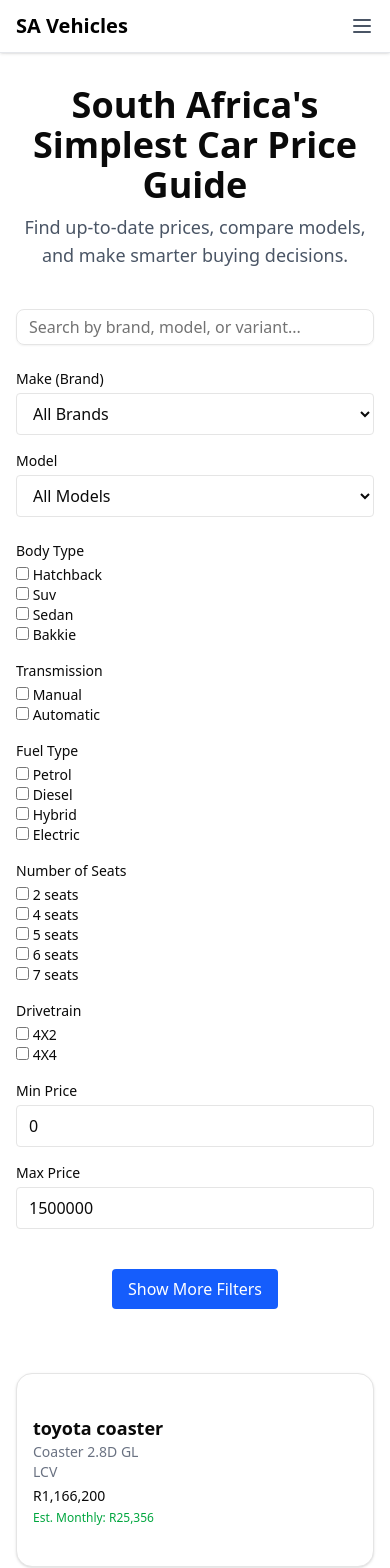
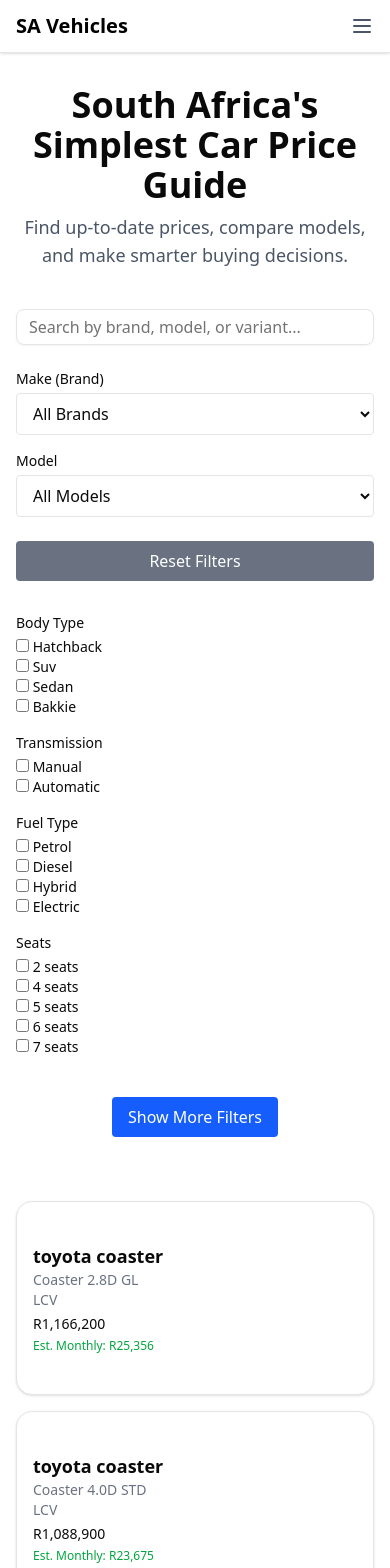
Before and after one commit to antcara/sa-vehicles, a Next.js app: page / in a window 390 px wide. Shown: the top 1568 px of the page. Built offline with nearby package versions, Linux system fonts and the light colour scheme.

Commit message:
went back to 28/04 version

```diff
--- a/src/app/page.tsx
+++ b/src/app/page.tsx
@@ -14,7 +14,7 @@
   { title: "Car Finance Calculator", href: "/tools/finance-calculator" },
 ];
 
-// --- Helper Functions ---
+// Helpers
 function parsePrice(value: string | number): number {
   if (typeof value === "string") {
     return parseInt(value.replace(/[^0-9]/g, "")) || 0;
@@ -38,6 +38,7 @@
   const monthlyPayment = loanAmount * (monthlyInterest / (1 - Math.pow(1 + monthlyInterest, -termMonths)));
   return Math.round(monthlyPayment);
 }
+
 const HomePage = () => {
   const [hasMounted, setHasMounted] = useState(false);
 
@@ -45,9 +46,12 @@
     setHasMounted(true);
   }, []);
 
+  // Search + Make + Model
   const [search, setSearch] = useState("");
   const [selectedMake, setSelectedMake] = useState("");
   const [selectedModel, setSelectedModel] = useState("");
+
+  // Vehicle filters
   const [minPrice, setMinPrice] = useState(0);
   const [maxPrice, setMaxPrice] = useState(1500000);
   const [bodyTypeFilters, setBodyTypeFilters] = useState<string[]>([]);
@@ -65,7 +69,6 @@
   const [minMonthly, setMinMonthly] = useState(0);
   const [maxMonthly, setMaxMonthly] = useState(30000);
 
-  // More Filters toggle
   const [showMoreFilters, setShowMoreFilters] = useState(false);
 
   const brands = [...new Set(carData.map(car => car.brand))].sort();
@@ -78,6 +81,87 @@
   if (!hasMounted) {
     return null;
   }
+
+  const resetFilters = () => {
+    setSearch("");
+    setSelectedMake("");
+    setSelectedModel("");
+    setMinPrice(0);
+    setMaxPrice(1500000);
+    setDeposit(0);
+    setLoanTermMonths(60);
+    setInterestRate(11);
+    setBalloonPercentage(0);
+    setMinMonthly(0);
+    setMaxMonthly(30000);
+    setBodyTypeFilters([]);
+    setTransmissionFilters([]);
+    setFuelTypeFilters([]);
+    setDriveFilters([]);
+    setSeatFilters([]);
+    setShowMoreFilters(false);
+    window.scrollTo({ top: 0, behavior: "smooth" });
+  };
+
+  const handleRemoveFilter = (filter) => {
+    switch (filter.type) {
+      case "make":
+        setSelectedMake("");
+        setSelectedModel("");
+        break;
+      case "model":
+        setSelectedModel("");
+        break;
+      case "bodyType":
+        setBodyTypeFilters(prev => prev.filter((t) => t !== filter.label.toLowerCase()));
+        break;
+      case "transmission":
+        setTransmissionFilters(prev => prev.filter((t) => t !== filter.label.toLowerCase()));
+        break;
+      case "fuelType":
+        setFuelTypeFilters(prev => prev.filter((t) => t !== filter.label.toLowerCase()));
+        break;
+      case "drive":
+        setDriveFilters(prev => prev.filter((t) => t !== filter.label.toLowerCase()));
+        break;
+      case "seats":
+        setSeatFilters(prev => prev.filter((n) => n !== filter.value));
+        break;
+      case "minPrice":
+        setMinPrice(0);
+        break;
+      case "maxPrice":
+        setMaxPrice(1500000);
+        break;
+      case "monthly":
+        setMinMonthly(0);
+        setMaxMonthly(30000);
+        break;
+      case "deposit":
+        setDeposit(0);
+        break;
+      case "balloon":
+        setBalloonPercentage(0);
+        break;
+      default:
+        break;
+    }
+  };
+
+  const activeFilters = [];
+  if (selectedMake) activeFilters.push({ label: selectedMake, type: "make" });
+  if (selectedModel) activeFilters.push({ label: selectedModel, type: "model" });
+  if (bodyTypeFilters.length > 0) activeFilters.push(...bodyTypeFilters.map(type => ({ label: type.charAt(0).toUpperCase() + type.slice(1), type: "bodyType" })));
+  if (transmissionFilters.length > 0) activeFilters.push(...transmissionFilters.map(type => ({ label: type.charAt(0).toUpperCase() + type.slice(1), type: "transmission" })));
+  if (fuelTypeFilters.length > 0) activeFilters.push(...fuelTypeFilters.map(type => ({ label: type.charAt(0).toUpperCase() + type.slice(1), type: "fuelType" })));
+  if (driveFilters.length > 0) activeFilters.push(...driveFilters.map(type => ({ label: type.toUpperCase(), type: "drive" })));
+  if (seatFilters.length > 0) activeFilters.push(...seatFilters.map(num => ({ label: `${num} seats`, type: "seats", value: num })));
+  if (minPrice > 0) activeFilters.push({ label: `Min R${minPrice.toLocaleString("en-ZA")}`, type: "minPrice" });
+  if (maxPrice < 1500000) activeFilters.push({ label: `Max R${maxPrice.toLocaleString("en-ZA")}`, type: "maxPrice" });
+  if (minMonthly > 0 || maxMonthly < 30000) activeFilters.push({ label: `Monthly R${minMonthly} - R${maxMonthly}`, type: "monthly" });
+  if (deposit > 0) activeFilters.push({ label: `Deposit R${deposit.toLocaleString("en-ZA")}`, type: "deposit" });
+  if (balloonPercentage > 0) activeFilters.push({ label: `Balloon ${balloonPercentage}%`, type: "balloon" });
+
   const filteredCars = carData
     .filter((car) => {
       const keyword = search.toLowerCase();
@@ -88,8 +172,7 @@
         (keyword === "" ||
           car.brand.toLowerCase().includes(keyword) ||
           car.model.toLowerCase().includes(keyword) ||
-          car.variant.toLowerCase().includes(keyword)
-        ) &&
+          car.variant.toLowerCase().includes(keyword)) &&
         (selectedMake === "" || car.brand === selectedMake) &&
         (selectedModel === "" || car.model === selectedModel) &&
         numericPrice >= minPrice &&
@@ -134,7 +217,7 @@
         />
       </div>
 
-      {/* Make and Model Filters */}
+      {/* Make and Model Dropdowns */}
       <div className="grid grid-cols-1 md:grid-cols-2 lg:grid-cols-4 gap-4 mb-6">
         {/* Make */}
         <div>
@@ -143,7 +226,7 @@
             value={selectedMake}
             onChange={(e) => {
               setSelectedMake(e.target.value);
-              setSelectedModel(""); // reset model when brand changes
+              setSelectedModel(""); // reset model if brand changes
             }}
             className="w-full border px-3 py-2 rounded"
           >
@@ -173,9 +256,36 @@
             ))}
           </select>
         </div>
+
+        {/* Reset Filters Button */}
+        <div className="text-center my-2">
+          <button
+            onClick={resetFilters}
+            className="px-4 py-2 bg-gray-500 text-white rounded hover:bg-gray-600 w-full"
+          >
+            Reset Filters
+          </button>
+        </div>
       </div>
 
-      {/* Vehicle Filters */}
+      {/* Filters Summary Bar */}
+      {activeFilters.length > 0 && (
+        <div className="flex flex-wrap gap-2 bg-gray-100 p-4 rounded mb-6">
+          {activeFilters.map((filter, index) => (
+            <div key={index} className="flex items-center bg-white border px-3 py-1 rounded-full text-sm">
+              {filter.label}
+              <button
+                onClick={() => handleRemoveFilter(filter)}
+                className="ml-2 text-red-500 hover:text-red-700"
+              >
+                ✕
+              </button>
+            </div>
+          ))}
+        </div>
+      )}
+
+      {/* Filters Section */}
       <div className="grid grid-cols-1 md:grid-cols-2 lg:grid-cols-4 gap-4">
         {/* Body Type */}
         <div>
@@ -233,7 +343,7 @@
 
         {/* Seats */}
         <div>
-          <label className="block text-sm font-medium mb-1">Number of Seats</label>
+          <label className="block text-sm font-medium mb-1">Seats</label>
           {[2, 4, 5, 6, 7].map((num) => (
             <label key={num} className="block text-sm">
               <input
@@ -249,51 +359,9 @@
             </label>
           ))}
         </div>
-
-        {/* Drivetrain */}
-        <div>
-          <label className="block text-sm font-medium mb-1">Drivetrain</label>
-          {['4x2', '4x4'].map((type) => (
-            <label key={type} className="block text-sm">
-              <input
-                type="checkbox"
-                value={type}
-                onChange={(e) =>
-                  setDriveFilters((prev) =>
-                    e.target.checked ? [...prev, type] : prev.filter((t) => t !== type)
-                  )
-                }
-              /> {type.toUpperCase()}
-            </label>
-          ))}
-        </div>
-
-        {/* Min Price */}
-        <div>
-          <label className="block text-sm font-medium mb-1">Min Price</label>
-          <input
-            type="number"
-            value={minPrice}
-            onChange={(e) => setMinPrice(parseInt(e.target.value) || 0)}
-            className="w-full border px-3 py-2 rounded"
-            placeholder="Min Price"
-          />
-        </div>
-
-        {/* Max Price */}
-        <div>
-          <label className="block text-sm font-medium mb-1">Max Price</label>
-          <input
-            type="number"
-            value={maxPrice}
-            onChange={(e) => setMaxPrice(parseInt(e.target.value) || 1500000)}
-            className="w-full border px-3 py-2 rounded"
-            placeholder="Max Price"
-          />
-        </div>
       </div>
 
-      {/* Show More Filters Button */}
+      {/* More Filters Toggle */}
       <div className="text-center my-6">
         <button
           onClick={() => setShowMoreFilters(!showMoreFilters)}
@@ -303,12 +371,8 @@
         </button>
       </div>
 
-      {/* Slide Down More Filters */}
-      <div
-        className={`overflow-hidden transition-all duration-500 ${
-          showMoreFilters ? "max-h-[1000px] opacity-100" : "max-h-0 opacity-0"
-        }`}
-      >
+      {/* More Filters Section */}
+      <div className={`overflow-hidden transition-all duration-500 ${showMoreFilters ? "max-h-[1000px] opacity-100" : "max-h-0 opacity-0"}`}>
         {showMoreFilters && (
           <div className="grid grid-cols-1 md:grid-cols-2 lg:grid-cols-4 gap-4 mt-4">
             {/* Deposit */}
@@ -319,22 +383,19 @@
                 value={deposit}
                 onChange={(e) => setDeposit(parseInt(e.target.value) || 0)}
                 className="w-full border px-3 py-2 rounded"
-                placeholder="Deposit"
               />
             </div>
 
             {/* Loan Term */}
             <div>
-              <label className="block text-sm font-medium mb-1">Loan Term (months)</label>
+              <label className="block text-sm font-medium mb-1">Loan Term</label>
               <select
                 value={loanTermMonths}
                 onChange={(e) => setLoanTermMonths(parseInt(e.target.value))}
                 className="w-full border px-3 py-2 rounded"
               >
                 {[12, 24, 36, 48, 60, 72].map((term) => (
-                  <option key={term} value={term}>
-                    {term} months
-                  </option>
+                  <option key={term} value={term}>{term} months</option>
                 ))}
               </select>
             </div>
@@ -356,7 +417,7 @@
 
             {/* Balloon Payment */}
             <div>
-              <label className="block text-sm font-medium mb-1">Balloon Payment (%)</label>
+              <label className="block text-sm font-medium mb-1">Balloon (%)</label>
               <input
                 type="range"
                 min="0"
@@ -367,30 +428,6 @@
                 className="w-full"
               />
               <p className="text-sm mt-1">{balloonPercentage}%</p>
-            </div>
-
-            {/* Min Monthly Payment */}
-            <div>
-              <label className="block text-sm font-medium mb-1">Min Monthly Payment</label>
-              <input
-                type="number"
-                value={minMonthly}
-                onChange={(e) => setMinMonthly(parseInt(e.target.value) || 0)}
-                className="w-full border px-3 py-2 rounded"
-                placeholder="Min Monthly"
-              />
-            </div>
-
-            {/* Max Monthly Payment */}
-            <div>
-              <label className="block text-sm font-medium mb-1">Max Monthly Payment</label>
-              <input
-                type="number"
-                value={maxMonthly}
-                onChange={(e) => setMaxMonthly(parseInt(e.target.value) || 30000)}
-                className="w-full border px-3 py-2 rounded"
-                placeholder="Max Monthly"
-              />
             </div>
           </div>
         )}
@@ -419,6 +456,40 @@
           );
         })}
       </div>
+      <section className="mt-12">
+  <h2 className="text-2xl font-semibold mb-4">Explore More</h2>
+  <div className="grid grid-cols-1 sm:grid-cols-2 md:grid-cols-3 gap-6">
+
+    {/* Compare Vehicles */}
+    <Link href="/compare">
+      <Card className="hover:shadow-lg transition rounded-2xl">
+        <CardContent className="p-6 text-center">
+          <p className="text-lg font-semibold">Compare Vehicles</p>
+        </CardContent>
+      </Card>
+    </Link>
+
+    {/* Car Finance Calculator */}
+    <Link href="/tools/finance-calculator">
+      <Card className="hover:shadow-lg transition rounded-2xl">
+        <CardContent className="p-6 text-center">
+          <p className="text-lg font-semibold">Car Finance Calculator</p>
+        </CardContent>
+      </Card>
+    </Link>
+
+    {/* Sell Your Car */}
+    <Link href="/sell-your-car">
+      <Card className="hover:shadow-lg transition rounded-2xl">
+        <CardContent className="p-6 text-center">
+          <p className="text-lg font-semibold">Sell Your Car</p>
+        </CardContent>
+      </Card>
+    </Link>
+
+  </div>
+</section>
+
     </div>
   );
 };
```
